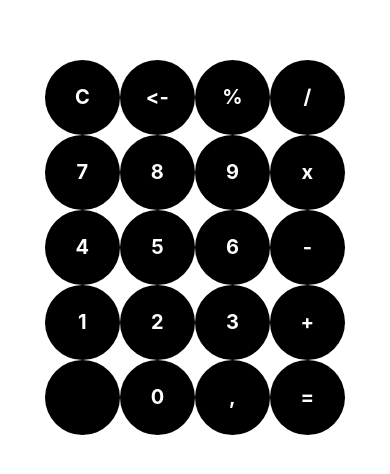
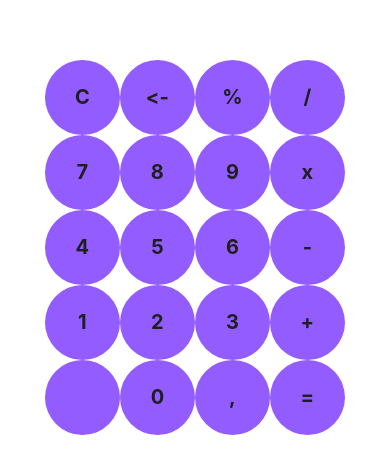
Before and after one commit to Sylver-Wolf/calculatrice, a React Native app: screen / in a window 390 px wide. Shown: the part 128-602 px from the top of the page. Built offline with nearby package versions, Linux system fonts and the light colour scheme.

Commit message:
update README, ajout fichier de config pour couleurs global

```diff
--- a/components/Button.tsx
+++ b/components/Button.tsx
@@ -1,5 +1,6 @@
 import React from "react";
 import { StyleSheet, Text, Pressable, Alert } from "react-native";
+import colors from "../styles/Colors";
 
 export type props = {
   name: string;
@@ -27,13 +28,13 @@ const styles = StyleSheet.create({
     width: 75,
     height: 75,
     elevation: 3,
-    backgroundColor: 'black',
+    backgroundColor: colors.PURPLE,
   },
   text: {
     fontSize: 20,
     lineHeight: 21,
     fontWeight: 'bold',
     letterSpacing: 0.25,
-    color: 'white',
+    color: colors.DARK_TEXT,
   },
 });
--- /dev/null
+++ b/styles/Colors.tsx
@@ -0,0 +1,9 @@
+const colors = {
+    DARK_BG: '#242424',
+    DARK_MAIN: '#8c8c8c',
+    DARK_TEXT: '#1f1f1f',
+    DARK_TEXT_INVERSE: '#dbdbdb',
+    PURPLE: '#925cff'
+}
+
+export default colors
```
Also changed, not shown: 1 other file (tests, documents, lock files or other folders).
